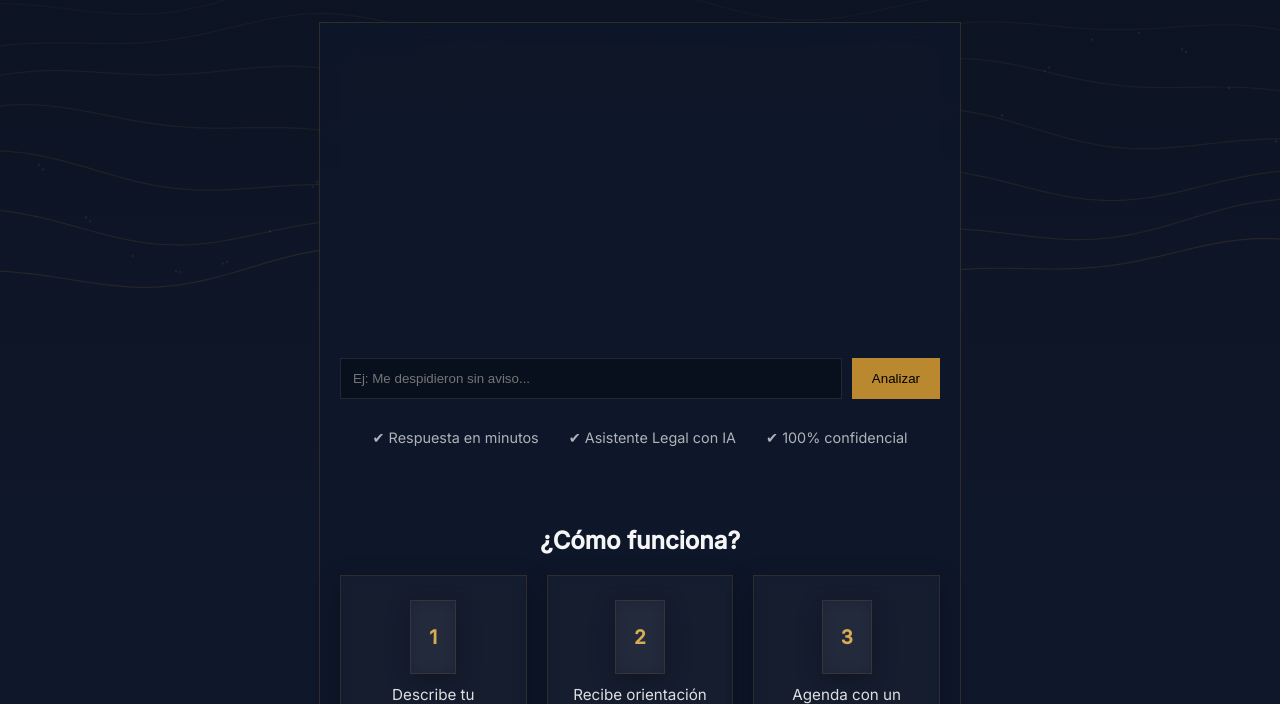
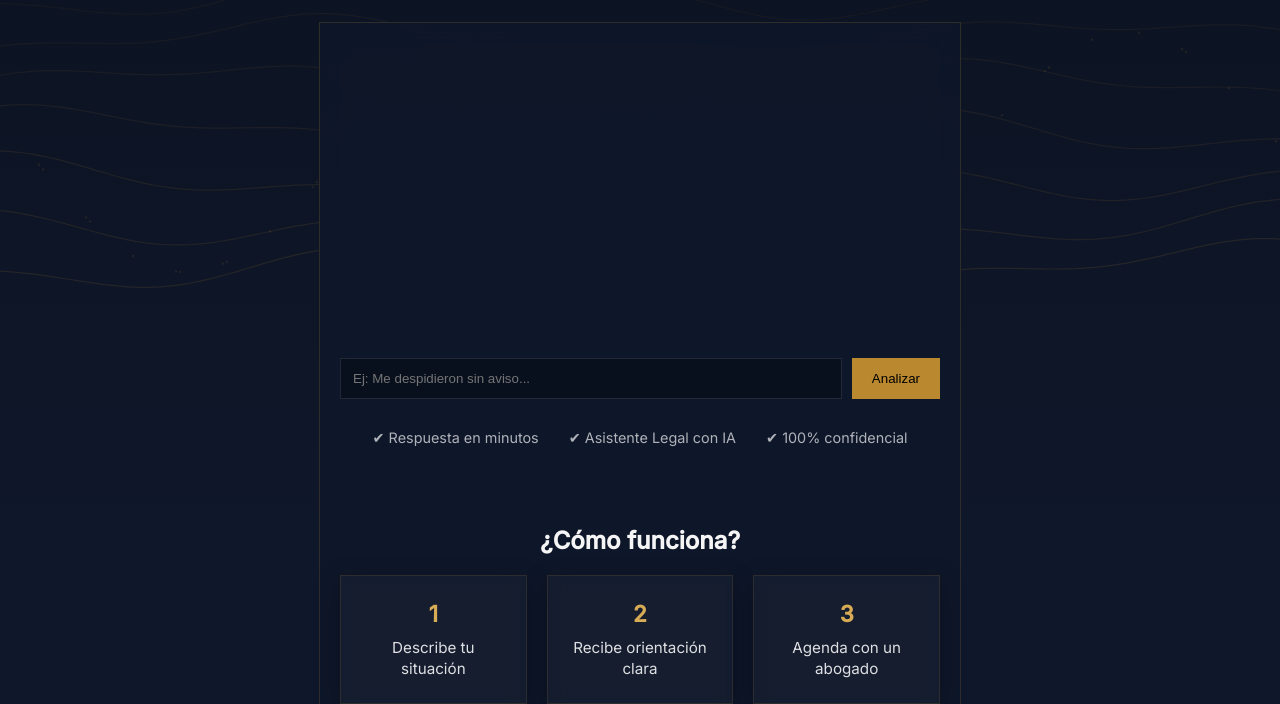
Before and after one commit to chatbot01legal-maker/Abolegal-, a plain HTML site: page index.html in a window 1280 px wide. Shown: the part 248-952 px from the top of the page. Drawn offline with Linux system fonts and the light colour scheme.

Commit message:
Refactor styles.css to improve organization

```diff
--- a/styles.css
+++ b/styles.css
@@ -307,11 +307,6 @@ button {
 }
 
 .step-card {
-  position: relative;
-  overflow: hidden;
-}
-
-.steps div {
   padding: 24px 18px;
 
   background: rgba(255,255,255,0.03);
@@ -331,49 +326,33 @@ button {
   text-align: center;
 }
 
-.steps div p {
+.step-card:hover {
+  transform: translateY(-2px);
+  border-color: rgba(186,136,46,0.45);
+  background: rgba(255,255,255,0.05);
+  box-shadow: 0 0 18px rgba(186,136,46,0.12);
+}
+
+.step-number {
+  font-size: 1.4rem;
+  font-weight: 700;
+  color: #d8ab55;
+
+  margin-bottom: 10px;
+
+  background: none;
+  border: none;
+  box-shadow: none;
+  padding: 0;
+}
+
+.step-card p {
   margin: 0;
   color: #f5f5f6;
   font-size: 0.95rem;
   line-height: 1.4;
   opacity: 0.9;
 }
-
-/* número */
-
-.step-number {
-  background: none;
-  border: none;
-  box-shadow: none;
-
-  width: auto;
-  height: auto;
-  padding: 0;
-  margin-bottom: 10px;
-
-  font-size: 1.2rem;
-  font-weight: 700;
-  color: #d8ab55;
-}
-
-/* layout vertical */
-
-.step-card {
-  flex-direction: column;
-}
-
-.steps div:hover,
-.areas-grid div:hover {
-  transform: translateY(-2px);
-
-  border-color: rgba(186,136,46,0.45);
-
-  background: rgba(255,255,255,0.05);
-
-  box-shadow:
-    0 0 18px rgba(186,136,46,0.12);
-}
-
 /* =====================
    AREAS
 ===================== */
```
